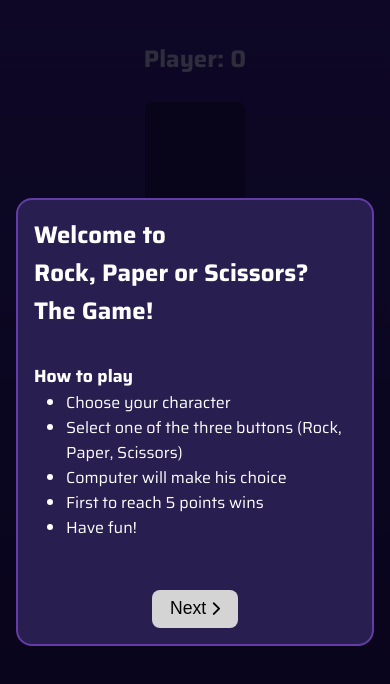
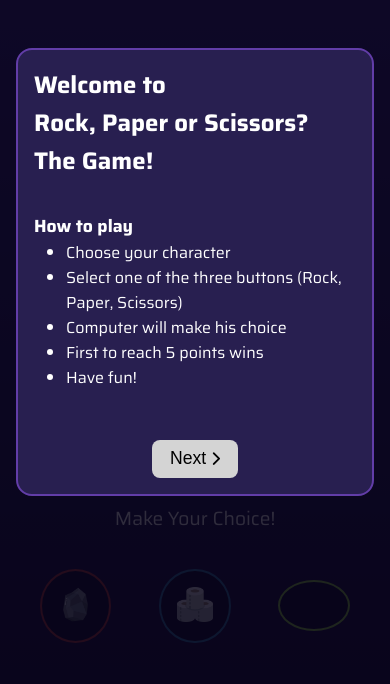
Before and after one commit to jarolthecoder/rock-paper-scissors, a plain HTML site: page index.html in a window 390 px wide. Drawn offline with Linux system fonts and the light colour scheme.

Commit message:
Add files via upload

```diff
--- a/assets/styles/style_responsive.css
+++ b/assets/styles/style_responsive.css
@@ -14,6 +14,12 @@
     {font-size: 1.7rem;}
 
     .fa-chevron-right {font-size: 0.9rem;}
+
+    #start-screen,
+    #result-screen.result-active {
+        justify-content: flex-start;
+        padding: 3em 1em;
+    }
 
     #game-container,
     .game-screen,
```
